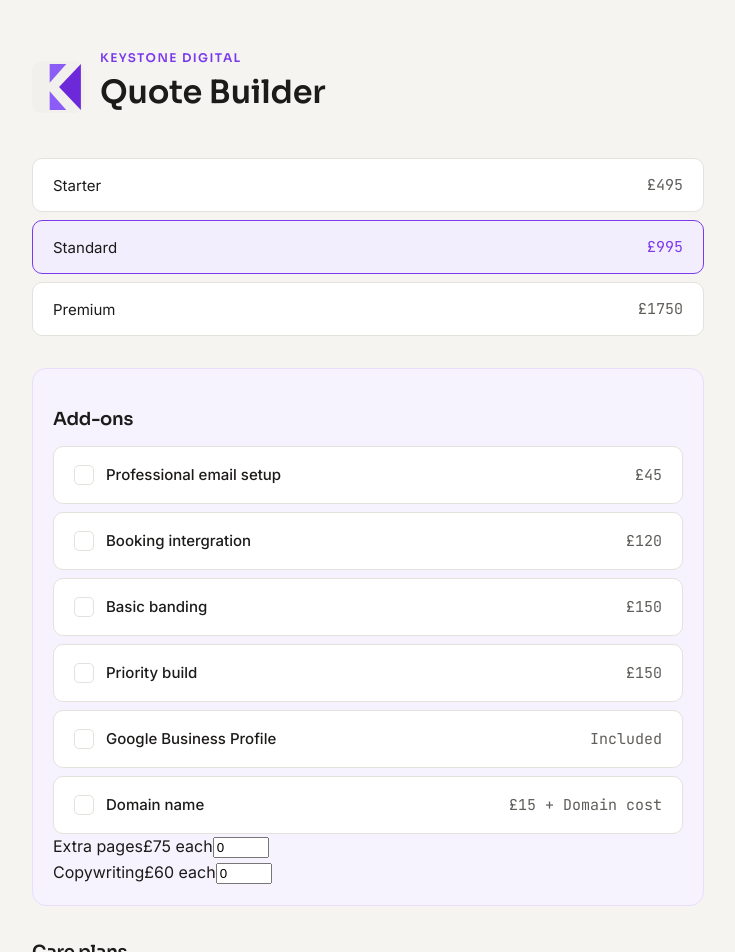
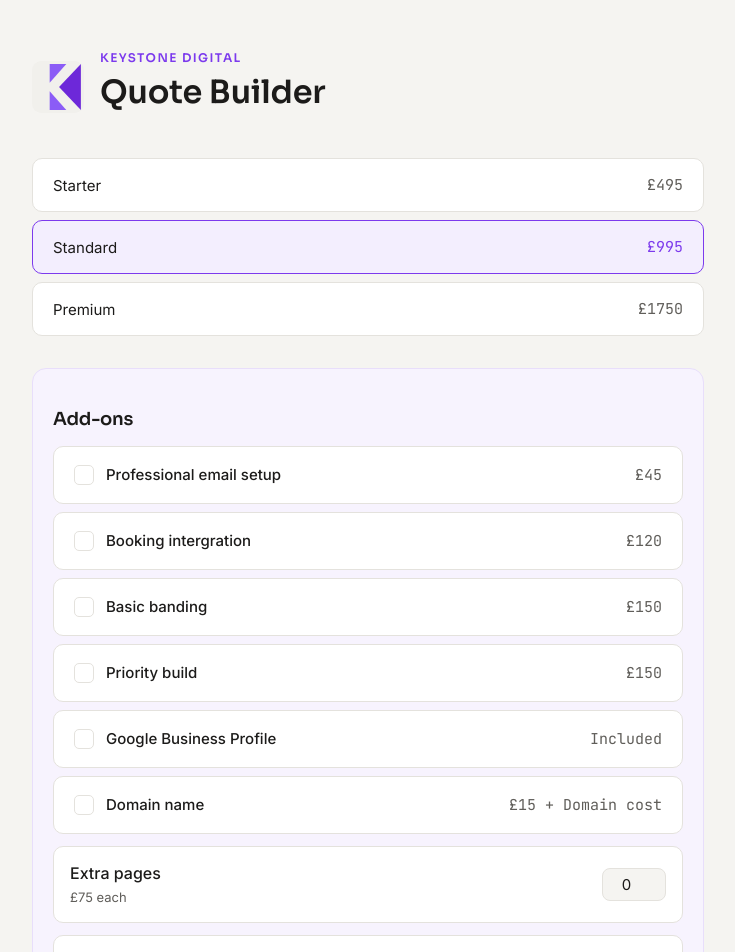
Before and after one commit to SteveJeffs/quote-builder, a React (Vite) app: page / in a window 1280 px wide. Shown: the top 952 px of the page, without its empty margins (272-1007 px from the left). Built offline with nearby package versions, Linux system fonts and the light colour scheme.

Commit message:
Rename ExtraPages to CountInput and fix email price note

```diff
--- a/src/components/CountInput.css
+++ b/src/components/CountInput.css
@@ -1,4 +1,4 @@
-.extra-pages {
+.count-input {
     display: flex;
     align-items: center;
     justify-content: space-between;
@@ -10,18 +10,18 @@
     border-radius: 10px;
 }
 
-.extra-pages label {
+.count-input label {
     font-weight: 500;
 }
 
-.extra-pages-note {
+.count-input-note {
     display: block;
     font-size: 13px;
     font-weight: 400;
     color: var(--muted);
 }
 
-.extra-pages input {
+.count-input input {
     width: 64px;
     padding: 6px 8px;
     border: 1px solid var(--border);
@@ -33,7 +33,7 @@
     text-align: center;
 }
 
-.extra-pages input:focus {
+.count-input input:focus {
     outline: 2px solid var(--purple);
     outline-offset: -1px;
     background: var(--surface);
```
